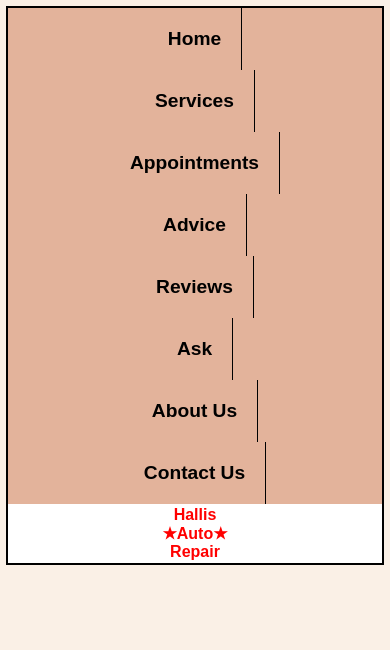
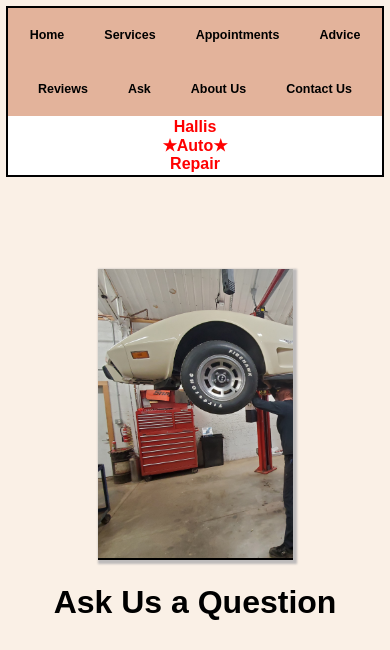
Before and after one commit to milesHerrick/web-systems, a PHP site: page /ask.html in a window 390 px wide. Shown: the top 650 px of the page. Run offline with PHP 8.4, Linux system fonts and the light colour scheme.

Commit message:
took away the goddamn borders

```diff
--- a/css/global.css
+++ b/css/global.css
@@ -68,7 +68,6 @@
 }
 
 li a{
-  border-right: 1px solid black;
   font-family: Arial, Helvetica, sans-serif;
   display: block;
   font-weight: bold;
@@ -102,8 +101,6 @@
   padding: 20px 20px 20px 20px;
   font-weight: bold;
   margin: 0;
-    border-right: 1px solid black;
-
   background-color: #e3b39b;
 }
 
@@ -182,7 +179,7 @@
   color: black;
 }
 
-@media(max-width: 1000px){
+@media(max-width: 1047px){
   .textcontainer{
     flex-direction: column;
   }
@@ -200,9 +197,11 @@
   }
   .navbar{
     display: flex;
-    flex-direction: column;
+    flex-direction: row;
     justify-content: center;
     align-items: center;
+    flex-wrap: wrap;
+    font-size: .65em;
   }
   .li a{
     display: flex;
@@ -213,7 +212,6 @@
   .navbar li{
     display: flex;
     justify-content: center;
-    border-right: 0px;
   }
   .navright li{
     float: none;
```
Lines whose indentation alone changed are shown as unchanged.
